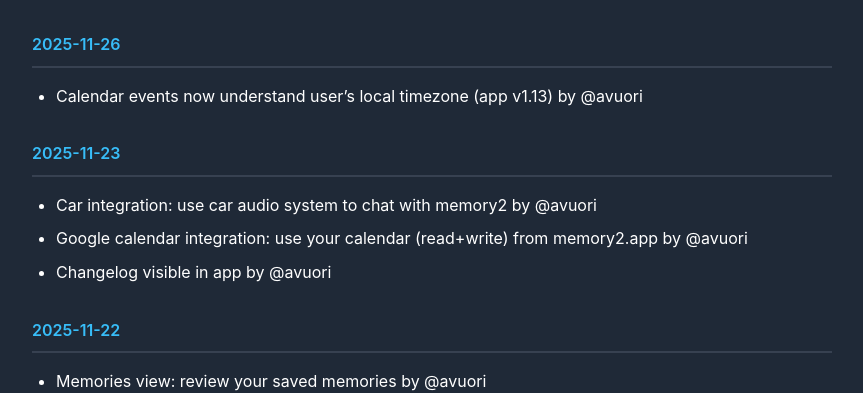
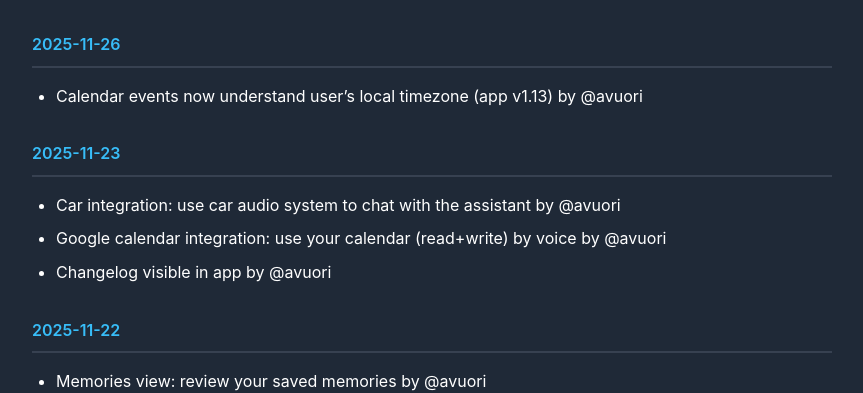
Before and after one commit to memory2-app/changelog, a Jekyll site: the page built from index.md, in a window 1280 px wide. Shown: the top 393 px of the page, without its empty margins (208-1071 px from the left). Built offline with Jekyll 4.4.1, drawn with Linux system fonts in a browser that asks for light colours.

Commit message:
Adjust change log

```diff
--- a/index.md
+++ b/index.md
@@ -7,8 +7,8 @@ title: Memory2 Changelog
 * Calendar events now understand user's local timezone (app v1.13) by @avuori
 
 # 2025-11-23
-* Car integration: use car audio system to chat with memory2 by @avuori
-* Google calendar integration: use your calendar (read+write) from memory2.app by @avuori
+* Car integration: use car audio system to chat with the assistant by @avuori
+* Google calendar integration: use your calendar (read+write) by voice by @avuori
 * Changelog visible in app by @avuori
 
 # 2025-11-22
```
